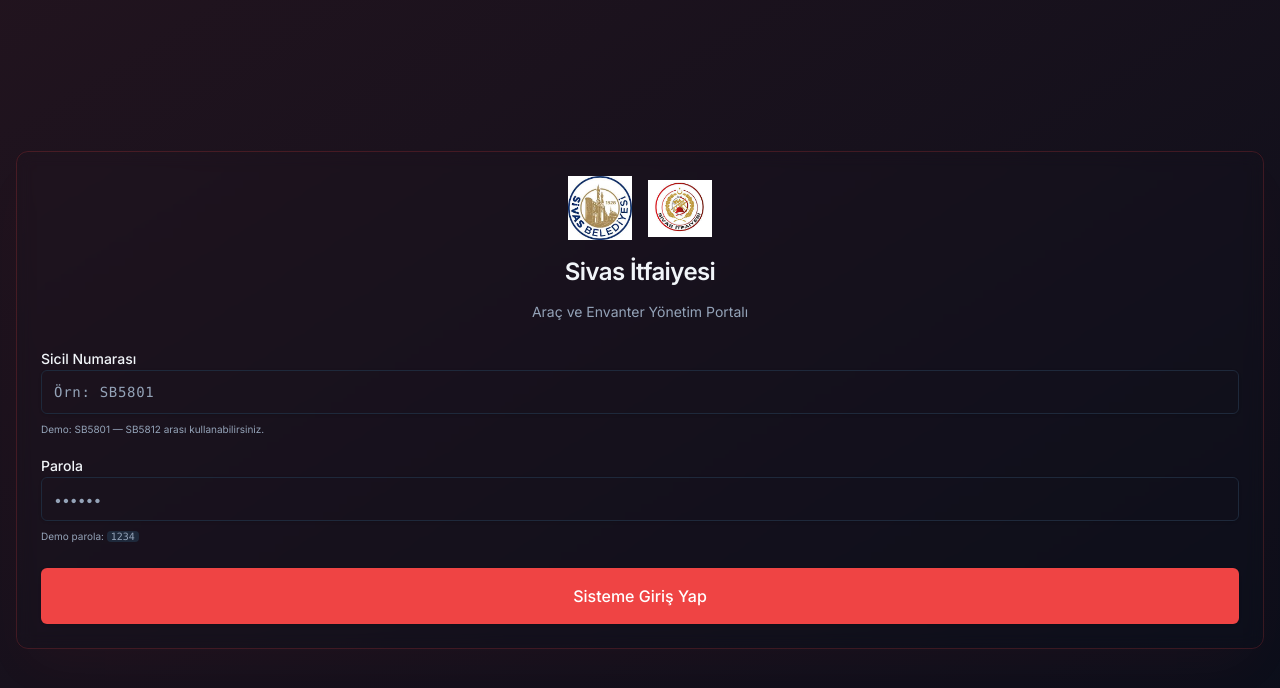
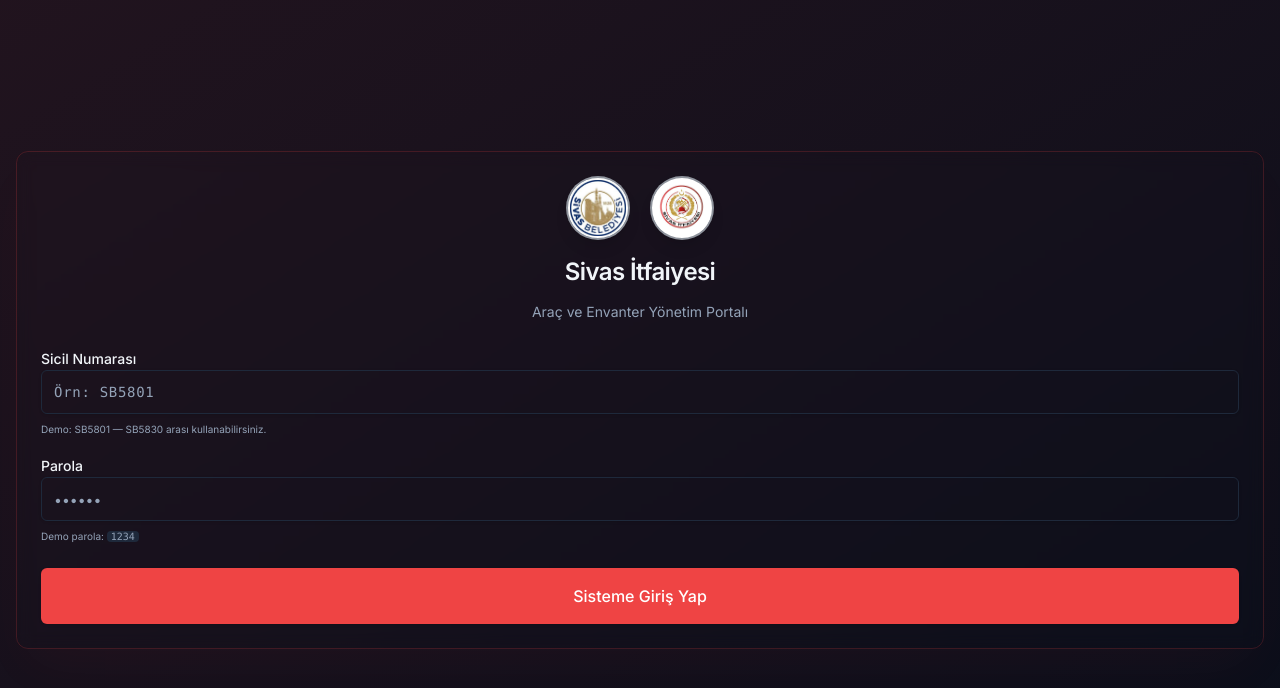
Before and after one commit to Onurcannkaya/itfaiye-arac, a Next.js app: page /login in a window 1280 px wide. Shown: the top 688 px of the page. Built offline with nearby package versions, Linux system fonts and the light colour scheme.

Commit message:
ui: circular logos, fix demo range SB5830

```diff
--- a/src/app/(auth)/login/page.tsx
+++ b/src/app/(auth)/login/page.tsx
@@ -55,9 +55,13 @@
   return (
     <Card className="w-full border-primary/20 shadow-2xl shadow-primary/5 backdrop-blur-sm">
       <CardHeader className="text-center pb-2">
-        <div className="flex justify-center items-center gap-4 mb-4">
-          <Image src="/logo-belediye.png" alt="Sivas Belediyesi" width={64} height={64} className="object-contain" />
-          <Image src="/logo-itfaiye.png" alt="Sivas İtfaiyesi" width={64} height={64} className="object-contain" />
+        <div className="flex justify-center items-center gap-5 mb-4">
+          <div className="w-16 h-16 rounded-full overflow-hidden border-2 border-border/50 bg-white flex items-center justify-center shrink-0 shadow-lg">
+            <Image src="/logo-belediye.png" alt="Sivas Belediyesi" width={56} height={56} className="object-contain" />
+          </div>
+          <div className="w-16 h-16 rounded-full overflow-hidden border-2 border-border/50 bg-white flex items-center justify-center shrink-0 shadow-lg">
+            <Image src="/logo-itfaiye.png" alt="Sivas İtfaiyesi" width={56} height={56} className="object-contain" />
+          </div>
         </div>
         <CardTitle className="text-2xl">Sivas İtfaiyesi</CardTitle>
         <p className="text-sm text-muted-foreground mt-2">Araç ve Envanter Yönetim Portalı</p>
@@ -89,7 +93,7 @@
                   required
                   className="font-mono tracking-wider"
               />
-              <p className="text-[10px] text-muted-foreground">Demo: SB5801 — SB5812 arası kullanabilirsiniz.</p>
+              <p className="text-[10px] text-muted-foreground">Demo: SB5801 — SB5830 arası kullanabilirsiniz.</p>
             </div>
             <div className="space-y-2">
               <label className="text-sm font-medium">Parola</label>
```
